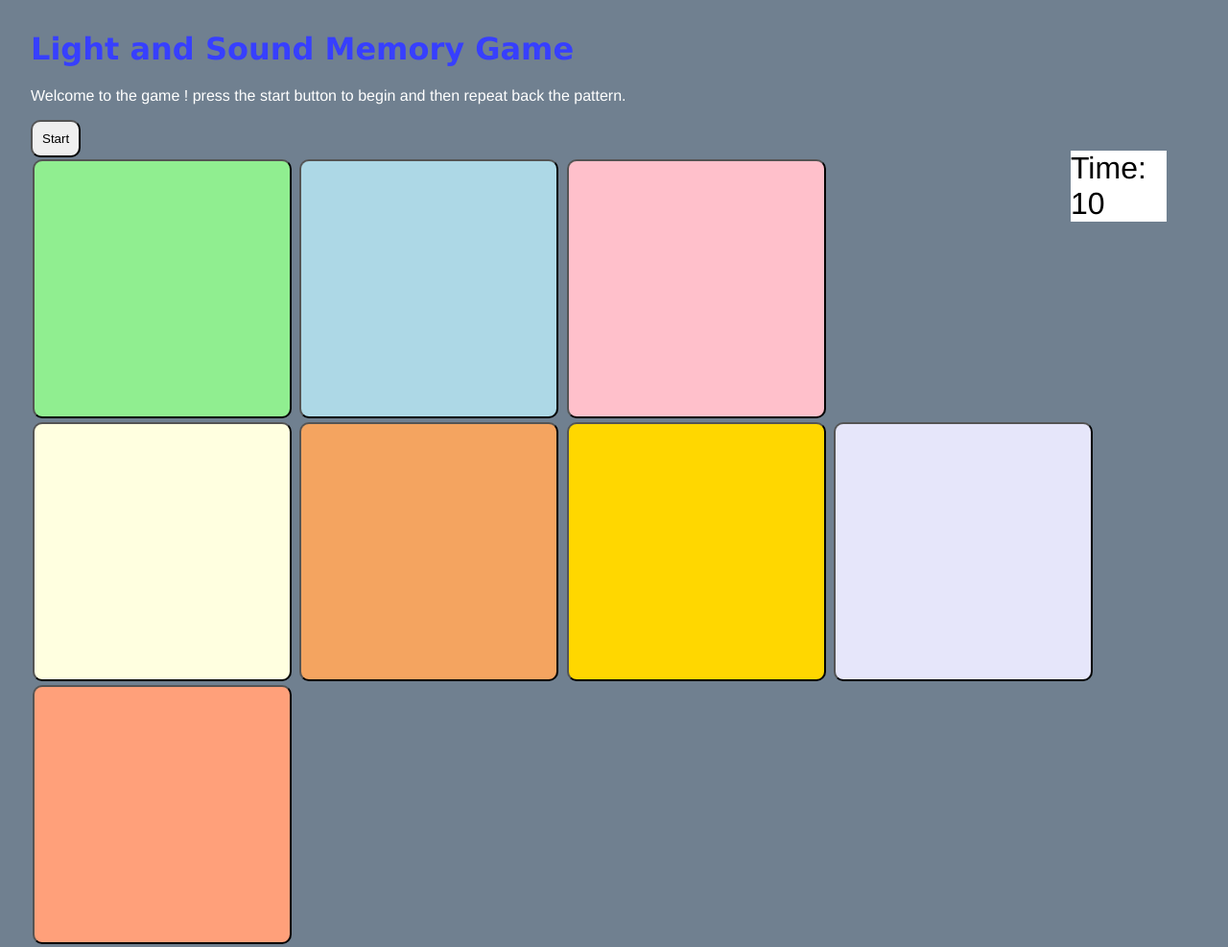
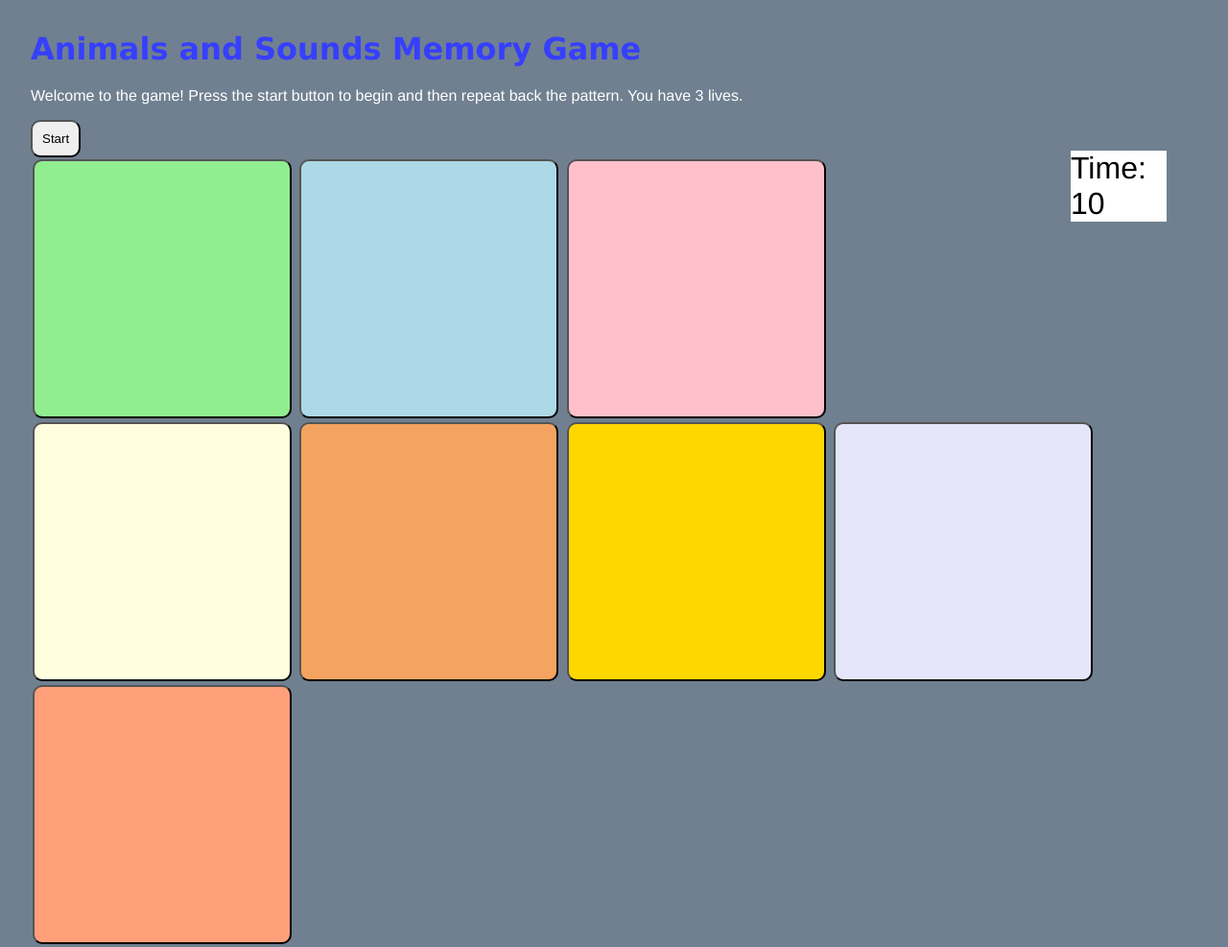
Before and after one commit to Thaniana/MemoryColorGame, a plain HTML site: page index.html in a window 1280 px wide. Shown: the whole page at 96% size. Drawn offline with Linux system fonts and the light colour scheme.

Commit message:
minor edits

```diff
--- a/index.html
+++ b/index.html
@@ -5,7 +5,7 @@
     <meta http-equiv="X-UA-Compatible" content="IE=edge">
     <meta name="viewport" content="width=device-width, initial-scale=1">
 
-    <title>Hello!</title>
+    <title>Animals and Sounds Memory Game!</title>
 
     <!-- import the webpage's stylesheet -->
     <link rel="stylesheet" href="/style.css">
@@ -14,13 +14,13 @@
     <script src="/script.js" defer></script>
   </head>
   <body>
-    <h1>Light and Sound Memory Game</h1>
+    <h1>Animals and Sounds Memory Game</h1>
     <p>
-      Welcome to the game ! press the start button to begin and then repeat back the pattern.
+      Welcome to the game! Press the start button to begin and then repeat back the pattern. You have 3 lives.
     </p>
     <button id="startBtn" onclick="startGame()">Start</button>
     <button id="stopBtn" class="hidden" onclick="stopGame()">Stop</button>
-    <div id="timer">
+    <div id="timer"><!---does not work, ie is static-->
       Time:
       <div id="count">
         10
```
Also changed, not shown: 1 other file.
